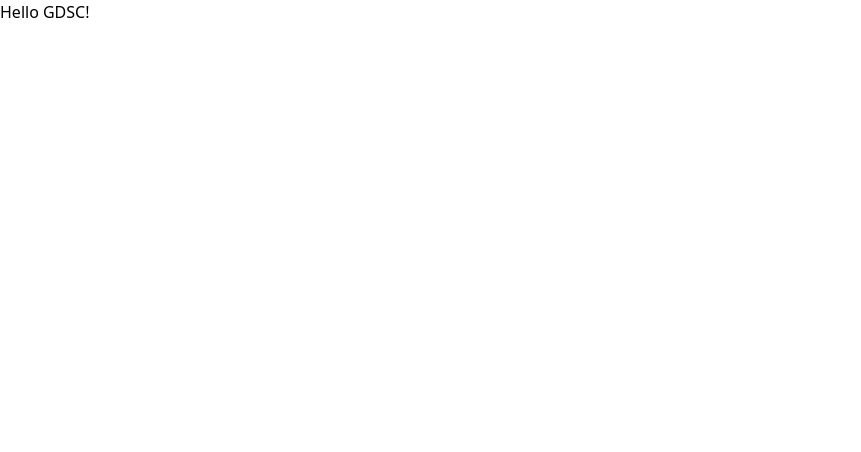
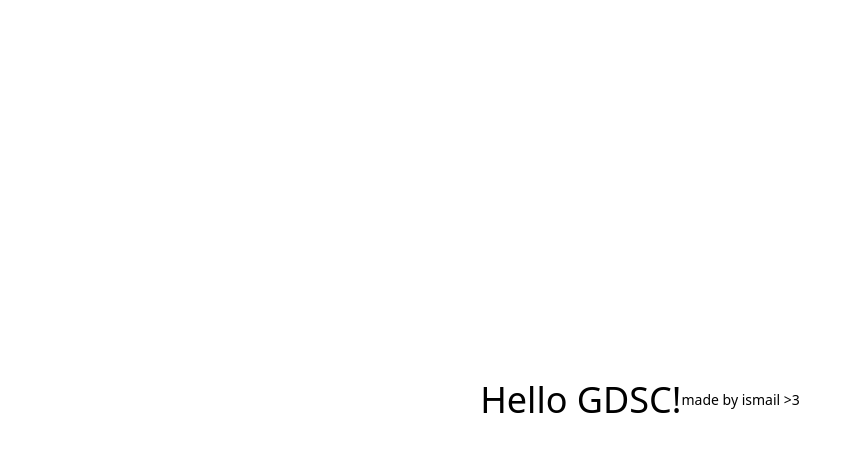
Before and after one commit to 1sma31L/gdsc-ensta, a Next.js app: page / in a window 1280 px wide. Shown: the top 452 px of the page, without its empty margins (0-861 px from the left). Built offline with nearby package versions, Linux system fonts and the light colour scheme.

Commit message:
Update Home component to display "Hello GDSC!" with additional content

```diff
--- a/src/app/page.tsx
+++ b/src/app/page.tsx
@@ -1,3 +1,8 @@
 export default function Home() {
-	return <div>Hello GDSC!</div>;
+	return (
+		<main className="flex justify-center items-center w-full h-screen">
+			<h1 className="text-4xl">Hello GDSC!</h1>
+			<p className="text-sm">made by ismail &gt;3</p>
+		</main>
+	);
 }
```
